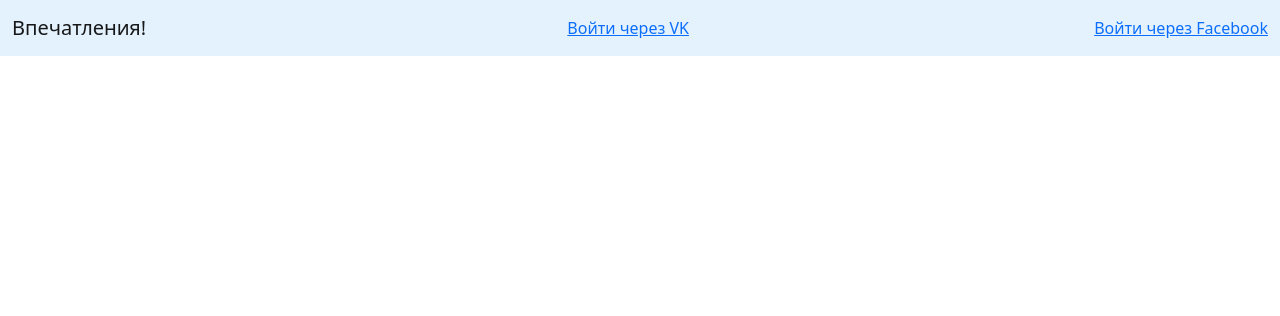
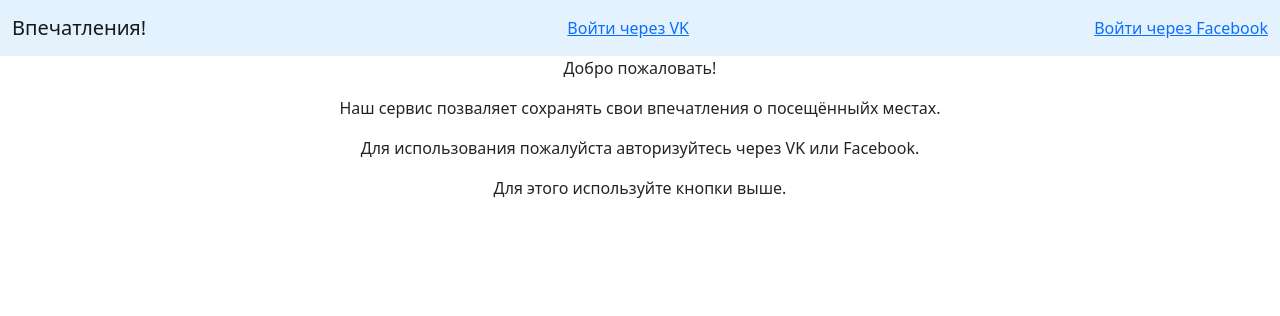
Before and after one commit to ProFIT1337/interesnee, a Django app: page / in a window 1280 px wide. Shown: the top 316 px of the page. Run offline with Django 3.2, Linux system fonts and the light colour scheme; some libraries are stand-ins or nearby versions.

Commit message:
add welcome text on main page

```diff
--- a/interesnee/blog/templates/base.html
+++ b/interesnee/blog/templates/base.html
@@ -29,10 +29,18 @@
                 <a href="{% provider_login_url "vk" method="oauth2" %}"> Войти через VK </a>
                 <a href="{% provider_login_url "facebook" method="oauth2" %}"> Войти через Facebook </a>
         {% endif %}
+    </div>
+</nav>
 
 
-    </div>
-</nav>
+{% if request.user.is_authenticated %}
+pass
+{% else %}
+    <p class="text-md-center">Добро пожаловать!</p>
+    <p class="text-md-center">Наш сервис позваляет сохранять свои впечатления о посещённыйх местах.</p>
+    <p class="text-md-center">Для использования пожалуйста авторизуйтесь через VK или Facebook.</p>
+    <p class="text-md-center">Для этого используйте кнопки выше.</p>
+{% endif %}
 
 
 <script src="https://cdn.jsdelivr.net/npm/bootstrap@5.0.1/dist/js/bootstrap.bundle.min.js"
```
